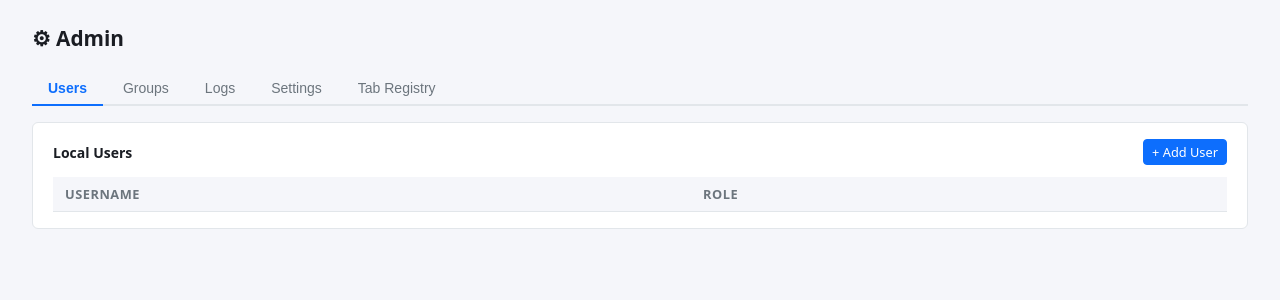
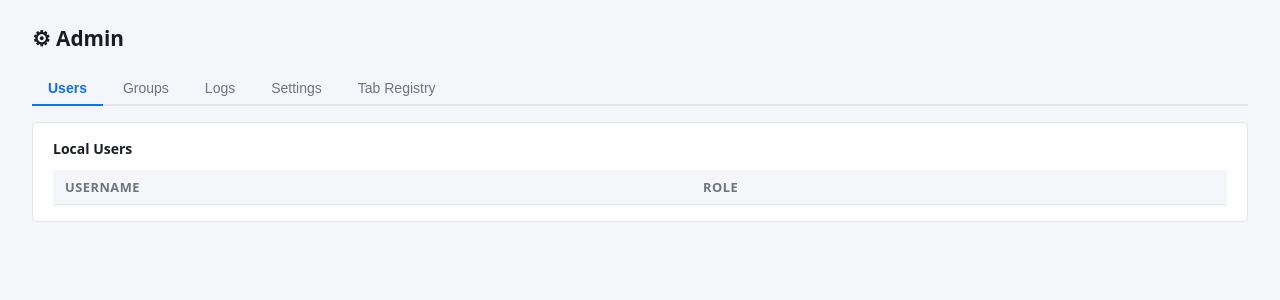
Before and after one commit to gatecrest-labs/chkHealth, a Flask app: page /admin in a window 1280 px wide. Shown: the part 48-348 px from the top of the page. Run offline with Flask 3, Linux system fonts and the light colour scheme; the visitor is signed in with stand-in values (Sample User, id 1); data that the repository does not hold is empty; parts of the project's set-up code (start-up, migrations or seed data) failed here and were passed over.

Commit message:
fix: add LICENSE, fix Docker paths, fix admin.js XSS, remove dead Add User button
Co-Authored-By: Claude Sonnet 4.6 <noreply@anthropic.com>

```diff
--- a/app/app_settings.py
+++ b/app/app_settings.py
@@ -3,12 +3,13 @@
 from __future__ import annotations
 
 import json
+import os
 import threading
 from pathlib import Path
 
 from app.atomic_io import atomic_write_json
 
-_SETTINGS_PATH = Path(__file__).parent.parent / "app_settings.json"
+_SETTINGS_PATH = Path(os.environ.get("APP_SETTINGS_FILE", str(Path(__file__).parent.parent / "app_settings.json")))
 _DEFAULTS: dict = {}
 _lock = threading.Lock()
 
--- a/app/auth.py
+++ b/app/auth.py
@@ -1,4 +1,5 @@
 import json
+import os
 import secrets
 import string
 from pathlib import Path
@@ -7,7 +8,7 @@ import bcrypt
 
 from app.atomic_io import atomic_write_json
 
-USERS_FILE = Path(__file__).parent.parent / "users.json"
+USERS_FILE = Path(os.environ.get("USERS_FILE", str(Path(__file__).parent.parent / "users.json")))
 
 
 def _load_users() -> dict:
--- a/app/groups.py
+++ b/app/groups.py
@@ -3,10 +3,11 @@
 # domain_restrict=False. No group membership → no domain access.
 
 import json
+import os
 import threading
 from pathlib import Path
 
-GROUPS_FILE = Path(__file__).parent.parent / "groups.json"
+GROUPS_FILE = Path(os.environ.get("GROUPS_FILE", str(Path(__file__).parent.parent / "groups.json")))
 _lock = threading.Lock()
 
 KNOWN_TABS: dict[str, str] = {}
--- a/app/static/js/admin.js
+++ b/app/static/js/admin.js
@@ -60,14 +60,21 @@ async function loadGroups() {
       <td>${esc((g.allowed_tabs || []).join(', '))}</td>
       <td>${g.domain_restrict ? 'Yes: ' + esc((g.allowed_domains || []).join(', ')) : 'No'}</td>
       <td>
-        <button class="btn btn-sm btn-secondary" onclick="openGroupEdit(${JSON.stringify(g)})">Edit</button>
-        <button class="btn btn-sm btn-secondary" onclick="deleteGroup('${esc(g.name)}')">Delete</button>
+        <button class="btn btn-sm btn-secondary" data-action="edit-group" data-group='${esc(JSON.stringify(g))}'>Edit</button>
+        <button class="btn btn-sm btn-secondary" data-action="delete-group" data-name="${esc(g.name)}">Delete</button>
       </td>
     </tr>
   `).join('');
 }
 
 document.getElementById('addGroupBtn').addEventListener('click', () => openGroupEdit(null));
+
+document.getElementById('groupsTbody').addEventListener('click', e => {
+  const editBtn = e.target.closest('[data-action="edit-group"]');
+  if (editBtn) { openGroupEdit(JSON.parse(editBtn.dataset.group)); return; }
+  const deleteBtn = e.target.closest('[data-action="delete-group"]');
+  if (deleteBtn) { deleteGroup(deleteBtn.dataset.name); }
+});
 document.getElementById('groupModalClose').addEventListener('click', () => document.getElementById('groupModal').style.display = 'none');
 document.getElementById('groupModalCancel').addEventListener('click', () => document.getElementById('groupModal').style.display = 'none');
 document.getElementById('groupDomainRestrict').addEventListener('change', function() {
@@ -182,7 +189,7 @@ async function loadTabs() {
 
 // ── Helpers ───────────────────────────────────────────────────────────────
 function esc(s) {
-  return String(s ?? '').replace(/&/g,'&amp;').replace(/</g,'&lt;').replace(/>/g,'&gt;').replace(/"/g,'&quot;');
+  return String(s ?? '').replace(/&/g,'&amp;').replace(/</g,'&lt;').replace(/>/g,'&gt;').replace(/"/g,'&quot;').replace(/'/g,'&#39;');
 }
 
 // ── Init ──────────────────────────────────────────────────────────────────
--- a/app/templates/admin.html
+++ b/app/templates/admin.html
@@ -18,9 +18,8 @@
 <!-- ── Users panel ──────────────────────────────────────────────────────── -->
 <div class="admin-panel" id="panel-users">
   <div class="card" style="margin-top:1rem">
-    <div style="display:flex;justify-content:space-between;align-items:center;margin-bottom:.75rem">
+    <div style="margin-bottom:.75rem">
       <strong>Local Users</strong>
-      <a href="#" class="btn btn-sm btn-primary" id="addUserBtn">+ Add User</a>
     </div>
     <div class="table-wrapper">
       <table class="data-table" id="usersTable">
```
Also changed, not shown: 1 other file.
